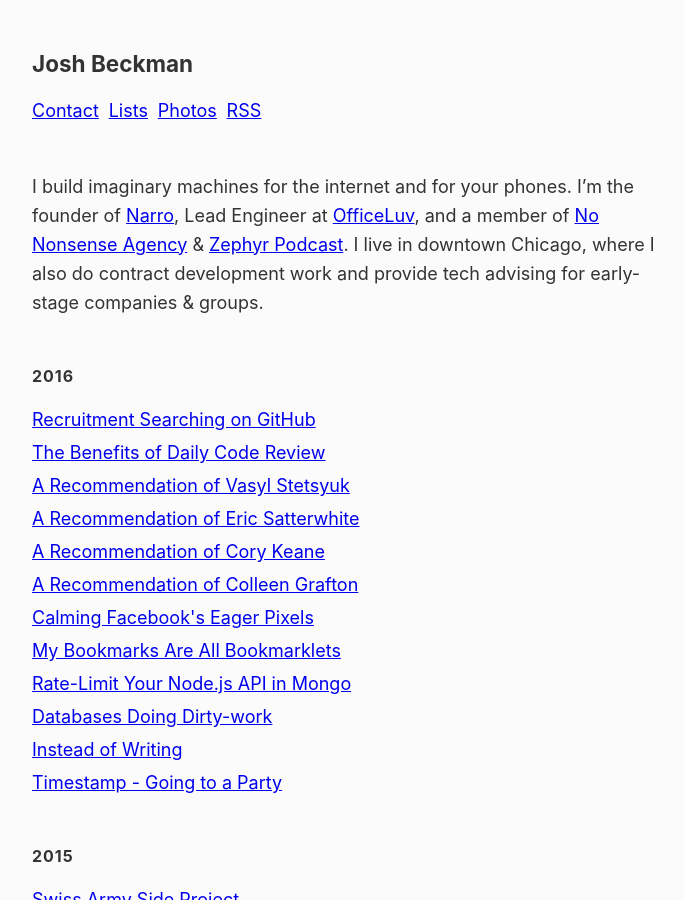
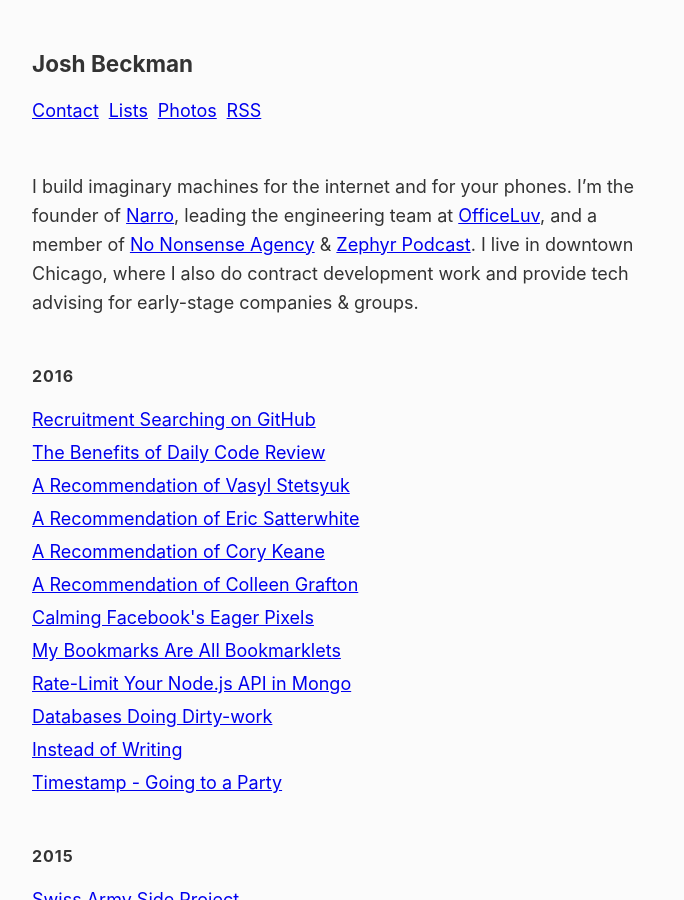
Before and after one commit to joshbeckman/andjosh.github.io, a Jekyll site: the page built from index.html, in a window 1280 px wide and 900 px high. Shown: the whole window, without its empty margins (288-972 px from the left). Built offline with Jekyll 4.4.1, drawn with Linux system fonts in a browser that asks for light colours.

Commit message:
Update index.html

```diff
--- a/index.html
+++ b/index.html
@@ -13,7 +13,7 @@
     <a href="/rss.xml" title="Subscribe to the RSS feed" rel="alternate">RSS</a>
 </div>
 <p class="index-about"><br/>
-I build imaginary machines for the internet and for your phones. I’m the founder of <a href="//narro.co">Narro</a>, Lead Engineer at <a href="//officeluv.com">OfficeLuv</a>, and a member of <a href="http://no.nonsense.agency">No Nonsense Agency</a> &amp; <a href="https://soundcloud.com/zephyrpodcast">Zephyr Podcast</a>. I live in downtown Chicago, where I also do contract development work and provide tech advising for early-stage companies &amp; groups.
+I build imaginary machines for the internet and for your phones. I’m the founder of <a href="//narro.co">Narro</a>, leading the engineering team at <a href="//officeluv.com">OfficeLuv</a>, and a member of <a href="http://no.nonsense.agency">No Nonsense Agency</a> &amp; <a href="https://soundcloud.com/zephyrpodcast">Zephyr Podcast</a>. I live in downtown Chicago, where I also do contract development work and provide tech advising for early-stage companies &amp; groups.
 </p>
 {% for post in site.posts %}
     {% assign currentdate = post.date | date: "%Y" %}
```
